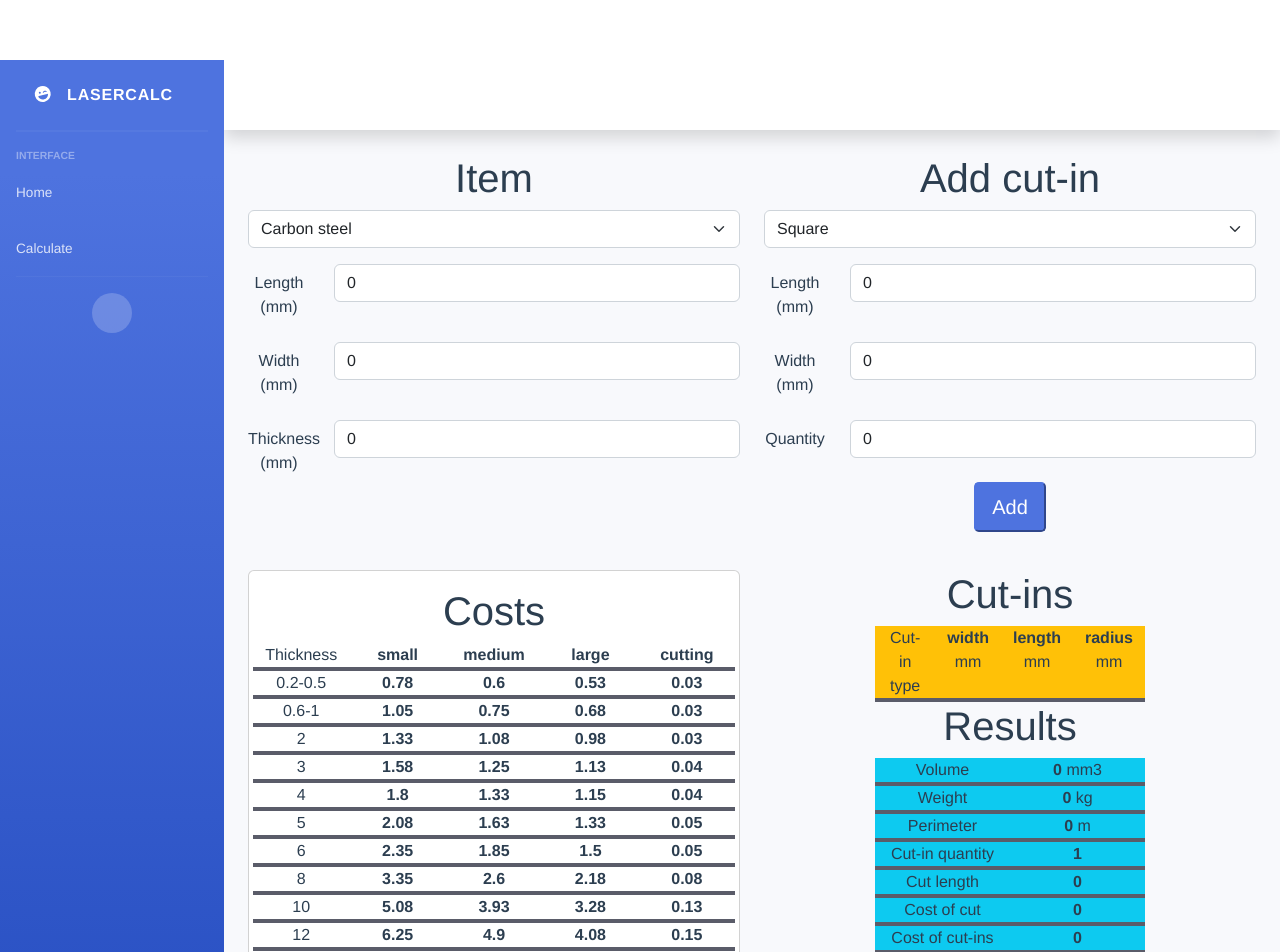
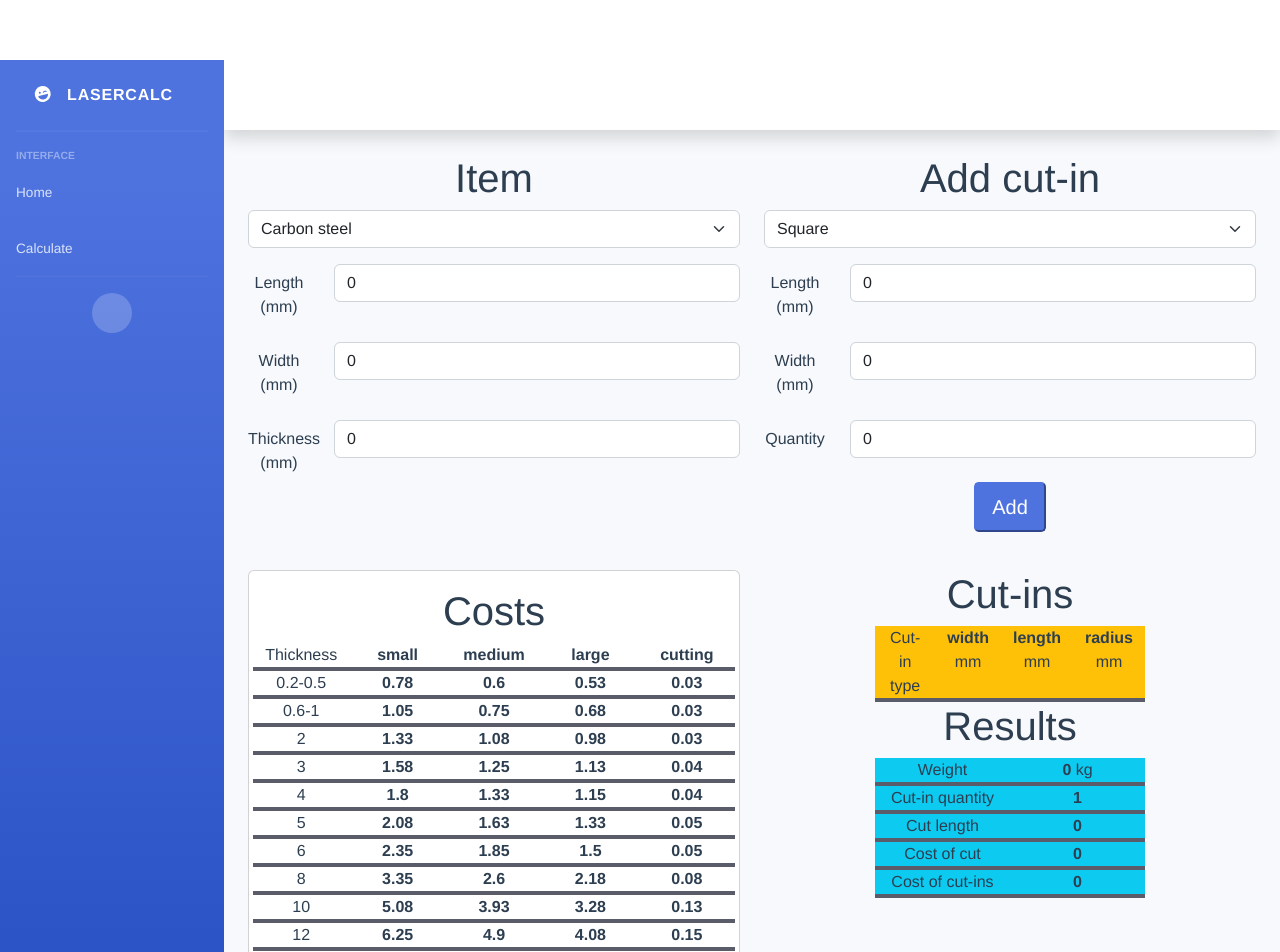
Before and after one commit to Pinusar/lasercalc, a Vue app: page /#/calc in a window 1280 px wide. Shown: the top 952 px of the page. Built offline with nearby package versions, Linux system fonts and the light colour scheme.

Commit message:
remove unneccessary fields

```diff
--- a/src/components/LaserCalculation.vue
+++ b/src/components/LaserCalculation.vue
@@ -120,16 +120,8 @@
         <h1>Results</h1>
         <div class="w-50 m-auto">
           <div class="row bg-info border-bottom-dark">
-            <div class="col">Volume</div>
-            <div class="col"><strong>{{ volume }}</strong> mm3</div>
-          </div>
-          <div class="row bg-info border-bottom-dark">
             <div class="col">Weight</div>
             <div class="col"><strong>{{ weight }}</strong> kg</div>
-          </div>
-          <div class="row bg-info border-bottom-dark">
-            <div class="col">Perimeter</div>
-            <div class="col"><strong>{{ perimeter }}</strong> m</div>
           </div>
           <div class="row bg-info border-bottom-dark">
             <div class="col">Cut-in quantity</div>
```
